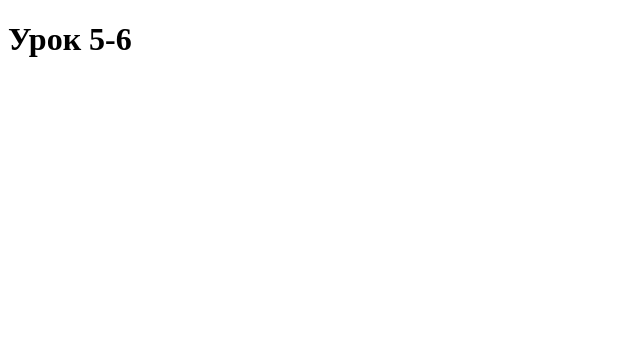
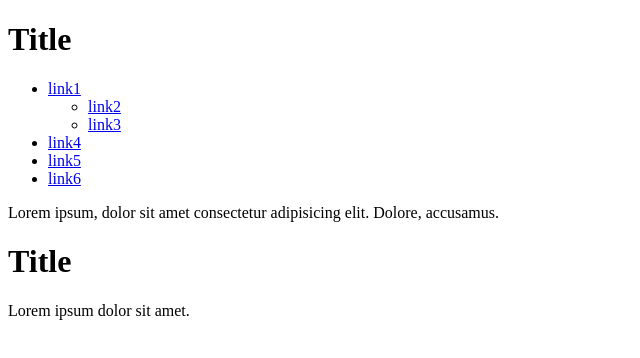
Before and after one commit to irashovdra/HW-5-6, a plain HTML site: page index.html in a window 1280 px wide. Shown: the whole page, without its empty margins (0-640 px from the left). Drawn offline with Linux system fonts and the light colour scheme.

Commit message:
Update index.html

```diff
--- a/index.html
+++ b/index.html
@@ -7,6 +7,23 @@
     <title>Document</title>
 </head>
 <body>
- <h1>Урок 5-6</h1>
+    <div class="holder">
+        <h1>Title</h1>
+        <ul class="list">
+            <li>
+                <a href="#">link1</a>
+                <ul>
+                    <li><a href="#">link2</a></li>
+                    <li><a href="#">link3</a></li>
+                </ul>
+            </li>
+            <li><a href="https://www.youtube.com/">link4</a></li>
+            <li><a href="https://validator.w3.org/">link5</a></li>
+            <li><a href="#">link6</a></li>
+        </ul>
+        <p>Lorem ipsum, dolor sit amet consectetur adipisicing elit. Dolore, accusamus.</p>
+        <h1>Title</h1>
+        <p>Lorem ipsum dolor sit amet.</p>
+        </div>
 </body>
 </html>
```
